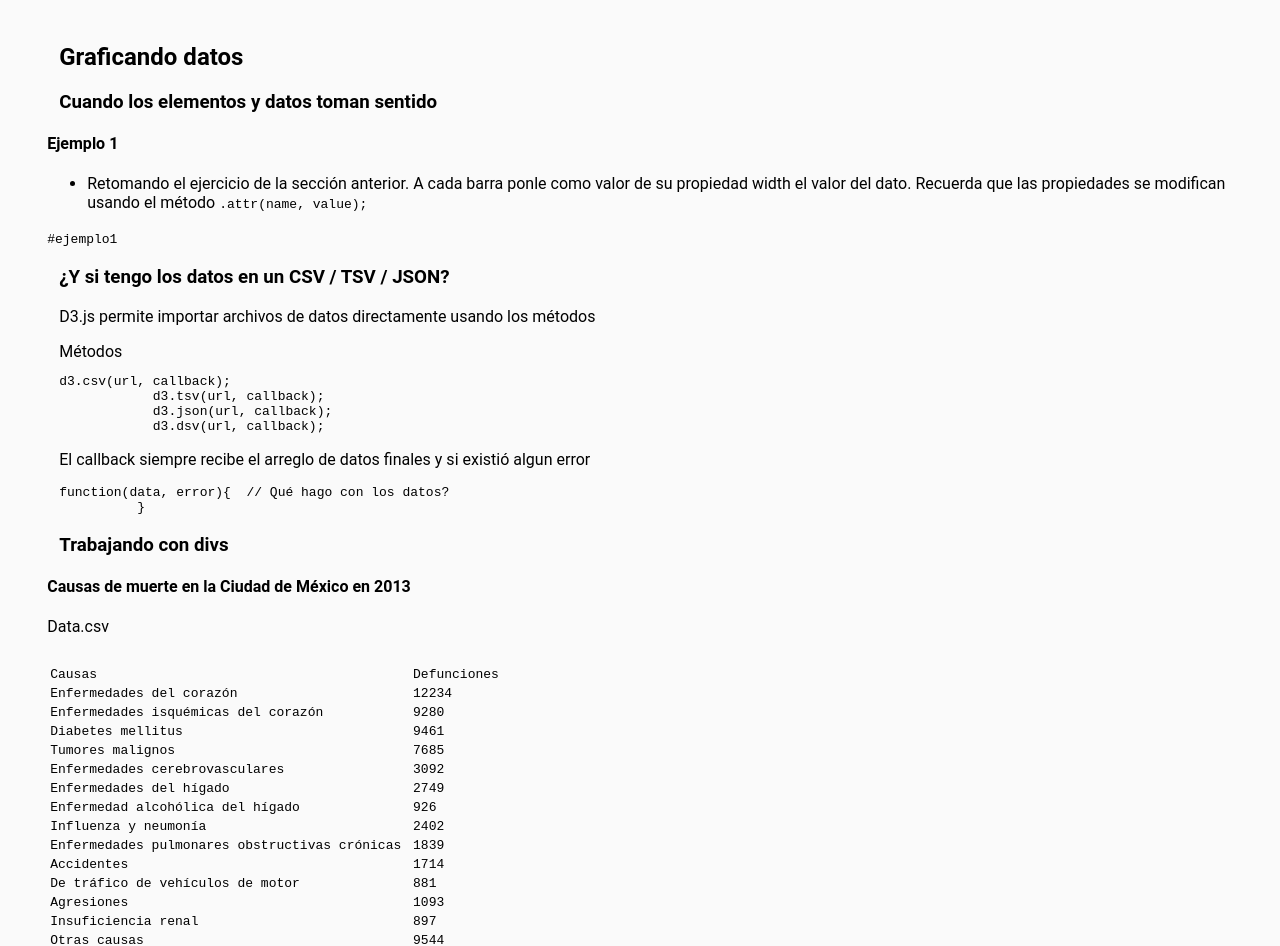
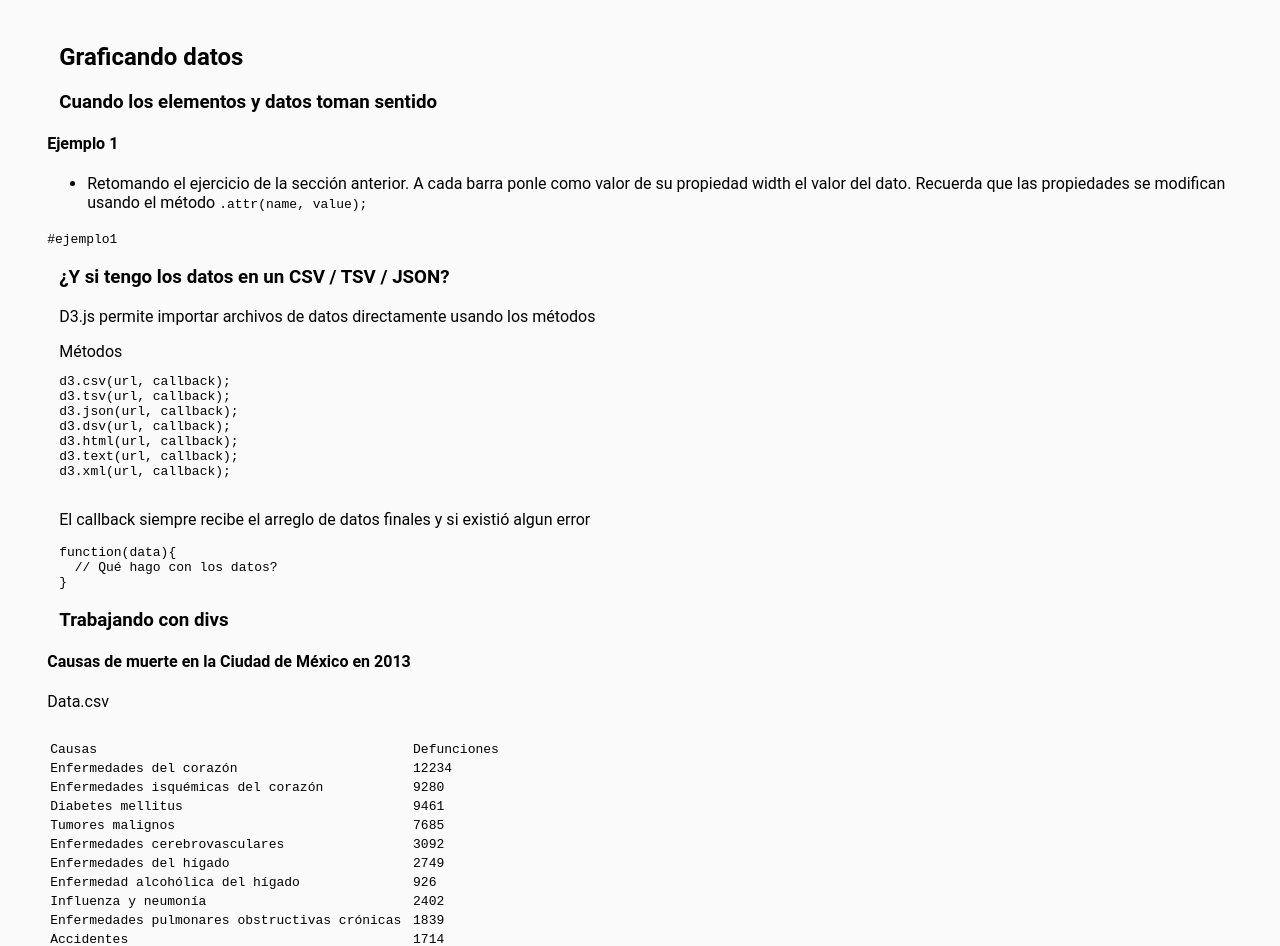
Before and after one commit to blankazucenalg/taller-intro-dataviz-d3, a website: page d3_ejemplos2.html in a window 1280 px wide. Shown: the top 946 px of the page. Drawn offline with nearby package versions, Linux system fonts and the light colour scheme.

Commit message:
Update file reading methods

```diff
--- a/d3_ejemplos2.html
+++ b/d3_ejemplos2.html
@@ -42,12 +42,17 @@
         <div class="panel-heading">Métodos</div>
         <div class="panel-body">
           <pre>d3.csv(url, callback);
-            d3.tsv(url, callback);
-            d3.json(url, callback);
-            d3.dsv(url, callback);</pre>
+d3.tsv(url, callback);
+d3.json(url, callback);
+d3.dsv(url, callback);
+d3.html(url, callback);
+d3.text(url, callback);
+d3.xml(url, callback);
+           </pre>
           <p>El callback siempre recibe el arreglo de datos finales y si existió algun error</p>
-          <pre>function(data, error){  // Qué hago con los datos?
-          }</pre>
+          <pre>function(data){
+  // Qué hago con los datos?
+}</pre>
         </div>
       </div>
       <h3>Trabajando con divs</h3>
```
Also changed, not shown: js/ejemplosd3_cont.js (+18 -9 lines).
